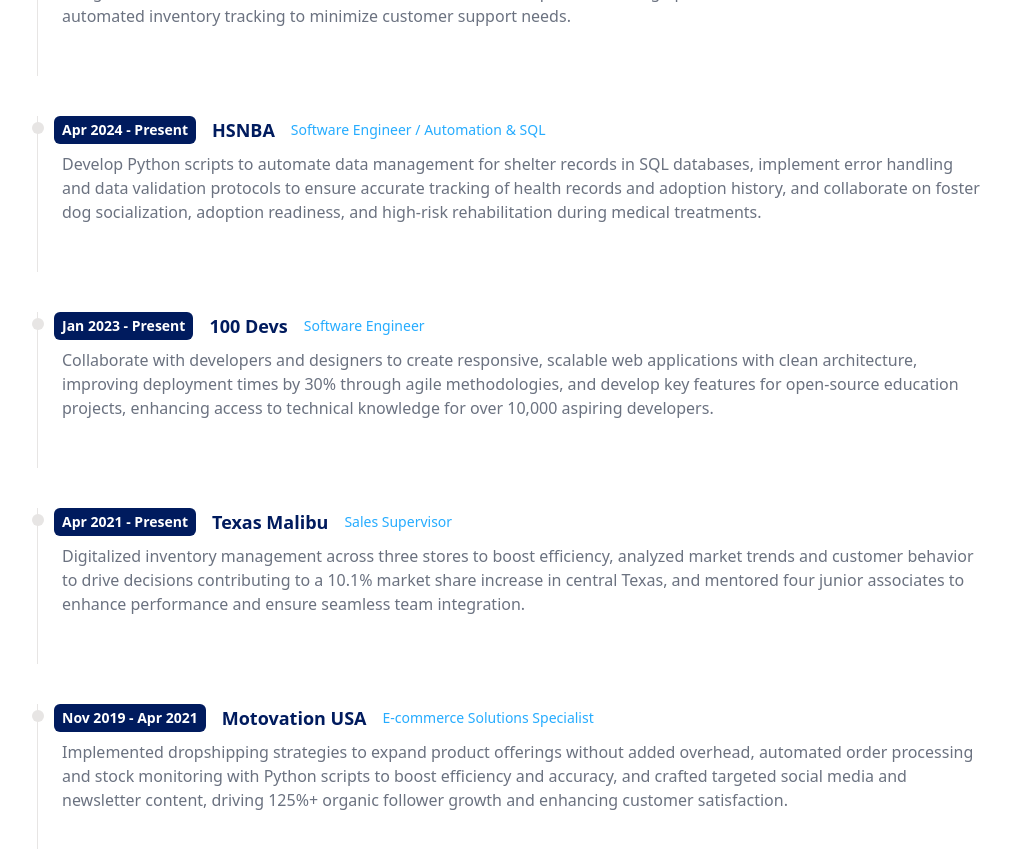
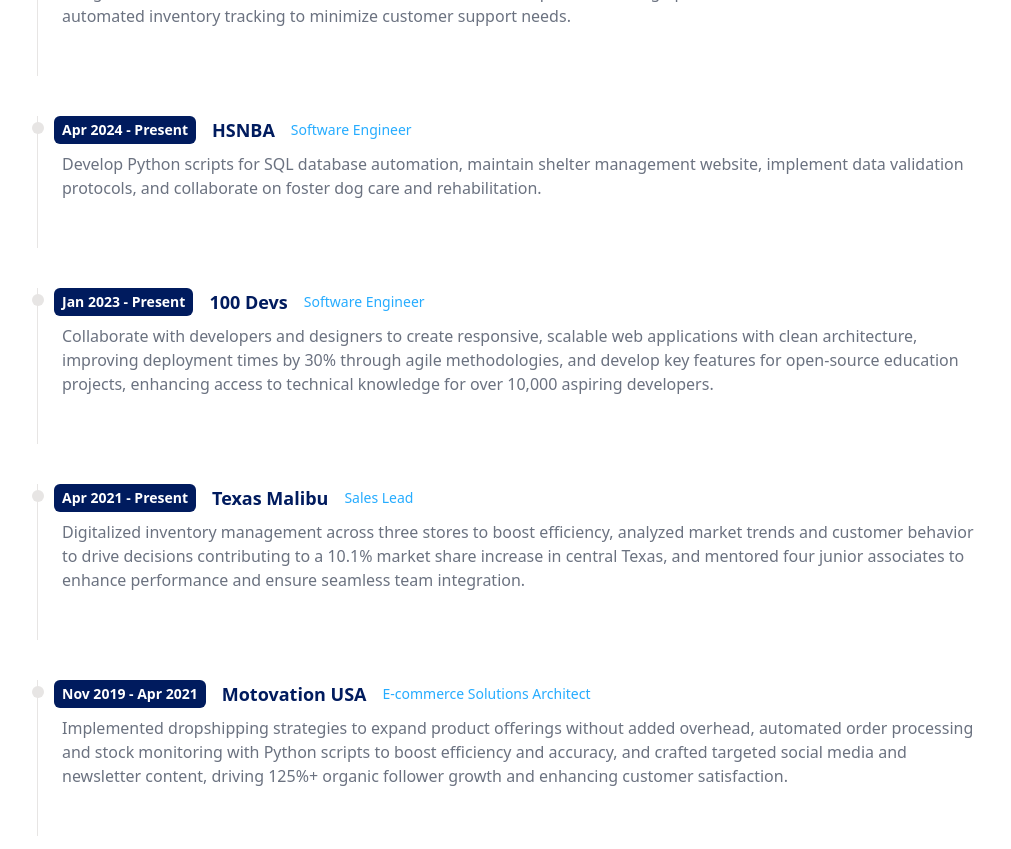
Before and after one commit to codyjohnsontx/vite_portfolio, a React (Vite) app: page / in a window 1280 px wide. Shown: the part 1220-2069 px from the top of the page, without its empty margins (163-1174 px from the left). Built offline with nearby package versions, Linux system fonts and the light colour scheme.

Commit message:
update changes

```diff
--- a/src/components/Work.jsx
+++ b/src/components/Work.jsx
@@ -1,49 +1,55 @@
-import React from 'react'
-import WorkItem from './WorkItem'
+import React from 'react';
+import WorkItem from './WorkItem';
 // WorkItem above might need to change to just Work
 const data = [
   {
     year: 'Oct 2024 - Present',
     company: 'Hack for LA',
     title: 'Software Engineer / Front-end',
-        details: 'Maintain and enhance the Hack for LA website using JavaScript, React, SCSS, and Docker to optimize performance, review pull requests, create and track issues, provide on-call code review coverage, and contribute to technical decisions and project alignment during weekly Agile meetings and standups.'
+    details:
+      'Maintain and enhance the Hack for LA website using JavaScript, React, SCSS, and Docker to optimize performance, review pull requests, create and track issues, provide on-call code review coverage, and contribute to technical decisions and project alignment during weekly Agile meetings and standups.',
   },
   {
     year: 'Dec 2024 - Present',
     company: 'Ducati Austin',
     title: 'Software Engineer / E-commerce',
-        details: 'Developed and maintained Ducati Austin\'s Shopify e-commerce platform for parts/accessories, implementing responsive design that boosted mobile conversions 25%. Enhanced user experience through premium theme customization and automated inventory tracking to minimize customer support needs.'
+    details:
+      "Developed and maintained Ducati Austin's Shopify e-commerce platform for parts/accessories, implementing responsive design that boosted mobile conversions 25%. Enhanced user experience through premium theme customization and automated inventory tracking to minimize customer support needs.",
   },
   {
     year: 'Apr 2024 - Present',
     company: 'HSNBA',
-        title: 'Software Engineer / Automation & SQL',
-        details: 'Develop Python scripts to automate data management for shelter records in SQL databases, implement error handling and data validation protocols to ensure accurate tracking of health records and adoption history, and collaborate on foster dog socialization, adoption readiness, and high-risk rehabilitation during medical treatments.',
+    title: 'Software Engineer',
+    details:
+      'Develop Python scripts for SQL database automation, maintain shelter management website, implement data validation protocols, and collaborate on foster dog care and rehabilitation.',
   },
   {
     year: 'Jan 2023 - Present',
     company: '100 Devs',
     title: 'Software Engineer',
-        details: 'Collaborate with developers and designers to create responsive, scalable web applications with clean architecture, improving deployment times by 30% through agile methodologies, and develop key features for open-source education projects, enhancing access to technical knowledge for over 10,000 aspiring developers.'
+    details:
+      'Collaborate with developers and designers to create responsive, scalable web applications with clean architecture, improving deployment times by 30% through agile methodologies, and develop key features for open-source education projects, enhancing access to technical knowledge for over 10,000 aspiring developers.',
   },
   {
     year: 'Apr 2021 - Present',
     company: 'Texas Malibu',
-        title: 'Sales Supervisor',
-        details: 'Digitalized inventory management across three stores to boost efficiency, analyzed market trends and customer behavior to drive decisions contributing to a 10.1% market share increase in central Texas, and mentored four junior associates to enhance performance and ensure seamless team integration.'
+    title: 'Sales Lead',
+    details:
+      'Digitalized inventory management across three stores to boost efficiency, analyzed market trends and customer behavior to drive decisions contributing to a 10.1% market share increase in central Texas, and mentored four junior associates to enhance performance and ensure seamless team integration.',
   },
   {
     year: 'Nov 2019 - Apr 2021',
     company: 'Motovation USA',
-        title: 'E-commerce Solutions Specialist',
-        details: 'Implemented dropshipping strategies to expand product offerings without added overhead, automated order processing and stock monitoring with Python scripts to boost efficiency and accuracy, and crafted targeted social media and newsletter content, driving 125%+ organic follower growth and enhancing customer satisfaction.',
+    title: 'E-commerce Solutions Architect',
+    details:
+      'Implemented dropshipping strategies to expand product offerings without added overhead, automated order processing and stock monitoring with Python scripts to boost efficiency and accuracy, and crafted targeted social media and newsletter content, driving 125%+ organic follower growth and enhancing customer satisfaction.',
   },
-]
+];
 
 const Work = () => {
   return (
-        <div id='work' className='max-w-[1040px] m-auto md:pl-20 p-4 py-16'>
-            <h1 className='text-4xl font-bold text-center text-[#001b5e]'>Work</h1>
+    <div id="work" className="max-w-[1040px] m-auto md:pl-20 p-4 py-16">
+      <h1 className="text-4xl font-bold text-center text-[#001b5e]">Work</h1>
       {data.map((item, idx) => (
         <WorkItem
           key={idx}
@@ -54,7 +60,7 @@
         />
       ))}
     </div>
-    )
-}
+  );
+};
 
-export default Work
+export default Work;
```
Lines whose indentation alone changed are shown as unchanged.
